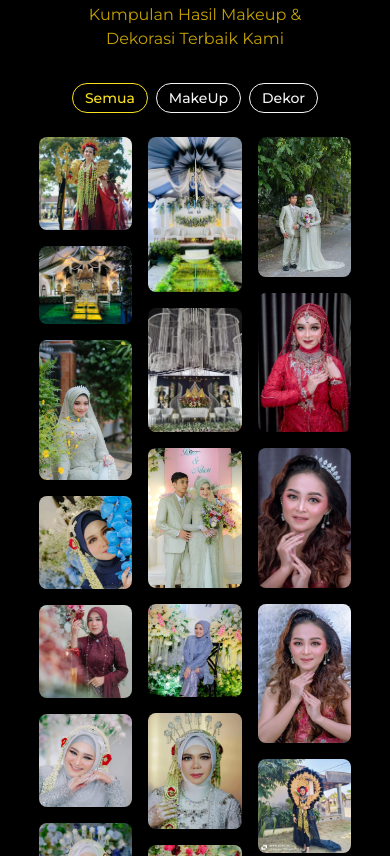
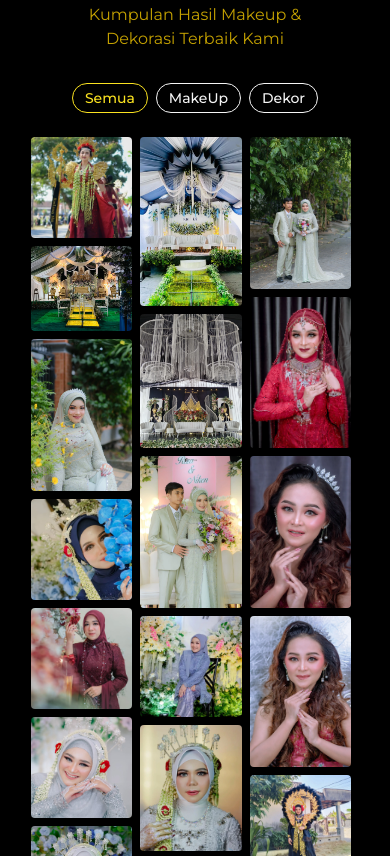
Before and after one commit to CatC0de1/PuriRaniLasem, an Astro site: page / in a window 390 px wide. Shown: the part 763-1619 px from the top of the page. Built offline with nearby package versions, Linux system fonts and the light colour scheme; Astro itself is replaced by a stand-in of ours; a web font is replaced by a local one.

Commit message:
fix: fixing navbar bug(backdrop blur only gallery section) by removing backdrop blur and increasing a vlue on rgba

```diff
--- a/src/components/partials/Masonry.tsx
+++ b/src/components/partials/Masonry.tsx
@@ -100,7 +100,7 @@ export default function MasonryGallery({ images }: MasonryGalleryProps) {
         <Masonry
           breakpointCols={breakpointColumnsObj}
           className="flex -ml-4 w-auto"
-          columnClassName="pl-4"
+          columnClassName="pl-2 lg:pl-3 xl:pl-4"
         >
           {filteredImages.map((img, index) => (
             <motion.div
@@ -110,7 +110,7 @@ export default function MasonryGallery({ images }: MasonryGalleryProps) {
               initial={{ opacity: 0, y: 30 }}
               animate={visibleImages.has(index) ? { opacity: 1, y: 0 } : {}}
               transition={{ duration: 0.5 }}
-              className="mb-4 cursor-pointer"
+              className="mb-2 lg:mb-3 xl:mb-4 cursor-pointer"
               onClick={() => {
                 setDirection(0);
                 setSelectedIndex(index);
@@ -119,7 +119,7 @@ export default function MasonryGallery({ images }: MasonryGalleryProps) {
               <img
                 src={img.src}
                 alt={img.title}
-                className="w-full rounded-lg hover:drop-shadow-[0_0_5px_white] active:drop-shadow-[0_0_4px_#fae220]"
+                className="w-full rounded-sm lg:rounded-md xl:rounded-lg hover:drop-shadow-[0_0_5px_white] active:drop-shadow-[0_0_4px_#fae220]"
                 loading="lazy"
               />
             </motion.div>
--- a/src/components/partials/Navbar.tsx
+++ b/src/components/partials/Navbar.tsx
@@ -20,7 +20,7 @@ export default function Navbar() {
   return (
     <nav
       id="navbar"
-      className={`fixed top-0 left-0 w-screen z-10 bg-[rgba(0,0,0,0.5)] backdrop-blur-xs py-3 md:py-5 transition-all duration-500 fade-in-down ${
+      className={`fixed top-0 left-0 w-screen z-10 bg-[rgba(0,0,0,0.8)] py-3 md:py-5 transition-all duration-500 fade-in-down ${
         isScrolled ? "outline-[1px] outline-(--secondary-bg-color)" : ""
       }`}
     >
```
